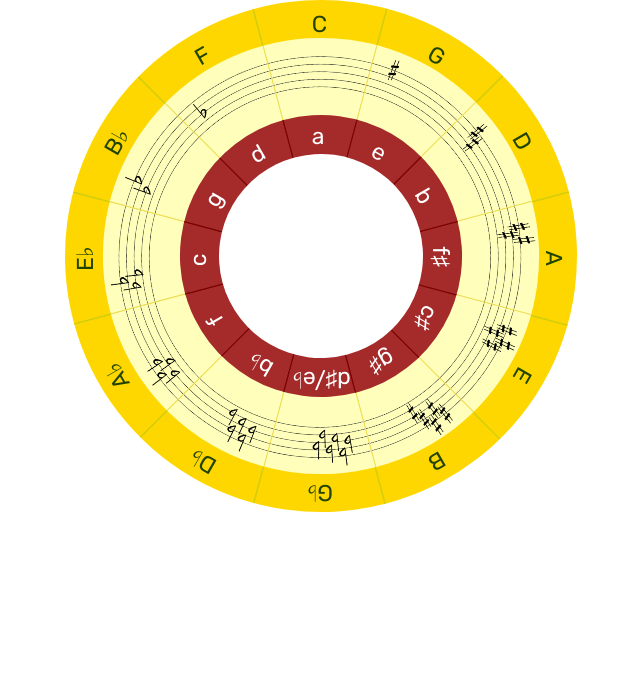
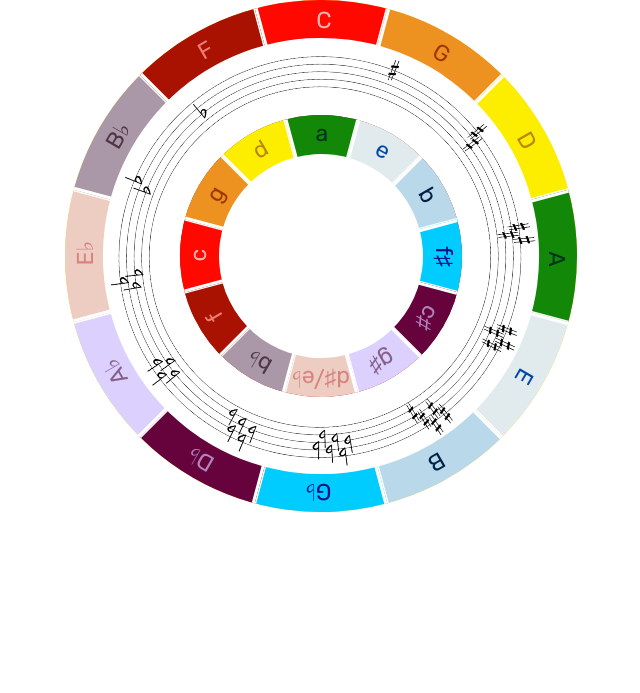
Before and after one commit to clavierbulb-green/A-Circle-of-Fifths, a plain HTML site: page index.html in a window 1280 px wide. Shown: the whole page, without its empty margins (319-959 px from the left). Drawn offline with Linux system fonts and the light colour scheme.

Commit message:
Color key labels according to each key's tonic pitch

```diff
--- a/index.html
+++ b/index.html
@@ -13,18 +13,18 @@
     <div class="container">
     <div class="circle major_keys">
         <ul>
-            <li data-index="0"><span>C</span></li>
-            <li data-index="1"><span>G</span></li>
-            <li data-index="2"><span>D</span></li>
-            <li data-index="3"><span>A</span></li>
-            <li data-index="4"><span>E</span></li>
-            <li data-index="5"><span>B</span></li>
-            <li data-index="6"><span>G&#9837;</span></li>
-            <li data-index="7"><span>D&#9837;</span></li>
-            <li data-index="8"><span>A&#9837;</span></li>
-            <li data-index="9"><span>E&#9837;</span></li>
-            <li data-index="10"><span>B&#9837;</span></li>
-            <li data-index="11"><span>F</span></li>
+            <li data-index="0" data-key="C"><span>C</span></li>
+            <li data-index="1" data-key="G"><span>G</span></li>
+            <li data-index="2" data-key="D"><span>D</span></li>
+            <li data-index="3" data-key="A"><span>A</span></li>
+            <li data-index="4" data-key="E"><span>E</span></li>
+            <li data-index="5" data-key="B"><span>B</span></li>
+            <li data-index="6" data-key="F#"><span>G&#9837;</span></li>
+            <li data-index="7" data-key="C#"><span>D&#9837;</span></li>
+            <li data-index="8" data-key="G#"><span>A&#9837;</span></li>
+            <li data-index="9" data-key="D#"><span>E&#9837;</span></li>
+            <li data-index="10" data-key="A#"><span>B&#9837;</span></li>
+            <li data-index="11" data-key="F"><span>F</span></li>
         </ul>
     </div>
     <div class="circle staff">
@@ -48,18 +48,18 @@
     </div>
     <div class="circle minor_keys">
         <ul>
-            <li data-index="0"><span>a</span></li>
-            <li data-index="1"><span>e</span></li>
-            <li data-index="2"><span>b</span></li>
-            <li data-index="3"><span>f&#9839;</span></li>
-            <li data-index="4"><span>c&#9839;</span></li>
-            <li data-index="5"><span>g&#9839;</span></li>
-            <li data-index="6"><span>d&#9839;/e&#9837;</span></li>
-            <li data-index="7"><span>b&#9837;</span></li>
-            <li data-index="8"><span>f</span></li>
-            <li data-index="9"><span>c</span></li>
-            <li data-index="10"><span>g</span></li>
-            <li data-index="11"><span>d</span></li>
+            <li data-index="0" data-key="A"><span>a</span></li>
+            <li data-index="1" data-key="E"><span>e</span></li>
+            <li data-index="2" data-key="B"><span>b</span></li>
+            <li data-index="3" data-key="F#"><span>f&#9839;</span></li>
+            <li data-index="4" data-key="C#"><span>c&#9839;</span></li>
+            <li data-index="5" data-key="G#"><span>g&#9839;</span></li>
+            <li data-index="6" data-key="D#"><span>d&#9839;/e&#9837;</span></li>
+            <li data-index="7" data-key="A#"><span>b&#9837;</span></li>
+            <li data-index="8" data-key="F"><span>f</span></li>
+            <li data-index="9" data-key="C"><span>c</span></li>
+            <li data-index="10" data-key="G"><span>g</span></li>
+            <li data-index="11" data-key="D"><span>d</span></li>
         </ul>
     </div>
     <div class="circle hole"></div>
--- a/main.css
+++ b/main.css
@@ -18,6 +18,7 @@
 }
 
 .container {
+    box-sizing: border-box;
     position: absolute;
     width: calc(var(--radius) * 2);
     height: calc(var(--radius) * 2);
@@ -32,6 +33,7 @@
 }
 
 .circle {
+    box-sizing: border-box;
     position: absolute; /*or fixed?*/
     border-radius: 50%;
     transition: all .3 ease;
@@ -47,7 +49,7 @@
 
 
 .staff {
-    background-color: #FFB; /* PLACEHOLDER */
+    background-color: white; /* PLACEHOLDER */
     height: calc(var(--radius_staff) * 2);
     width: calc(var(--radius_staff) * 2);
     left: calc(var(--radius) - var(--radius_staff));
@@ -64,6 +66,7 @@
 }
 
 .staff_container img {
+    box-sizing: border-box;
     width: 95%;
     height: 95%;
     position: absolute;
@@ -93,6 +96,7 @@
 /* size/placement of li and children should derive from parent circle */
 
 .circle li {
+    box-sizing: border-box;
     position: absolute;
     list-style: none;
     /* width and height = circle radius */
@@ -106,6 +110,7 @@
 }
 
 .circle li span {
+    box-sizing: border-box;
     position: absolute;
     font-family: 'Rubik', sans-serif;
     width: 100%;
@@ -117,37 +122,31 @@
 }
 
 .minor_keys li {
-    border: 1px solid #700;
+    border: 3px solid white;
 }
 
 .minor_keys li span {
-    /*border: 1px solid purple;*/
-    bottom: -50%; /* PLACEHOLDER */
-    right: -35%; /* PLACEHOLDER */
+    bottom: -36%; /* PLACEHOLDER */
+    right: -22%; /* PLACEHOLDER */
     padding: 0.6em;
-    color: white;
 }
 
 .major_keys li {
-    border: 1px solid #CC1;
+    border: 3px solid white;
 }
 
 .major_keys li span {
-    /*border: 1px solid brown;*/
-    bottom: -44%; /* PLACEHOLDER */
-    right: -32%; /* PLACEHOLDER */
+    bottom: -36%; /* PLACEHOLDER */
+    right: -25%; /* PLACEHOLDER */
     padding: 0.6em;
-    color: #240;
 }
 
 .staff li {
-    border: 1px solid #ED5;
 }
 
 .staff li span {
-    /*border: 1px solid purple;*/
     padding: 0.6em;
-    bottom: -42%; /* PLACEHOLDER */
+    bottom: -30%; /* PLACEHOLDER */
     right: -30%; /* PLACEHOLDER */
 }
 
@@ -193,3 +192,58 @@
 .circle li:nth-child(12){
     transform: rotate(330deg) skew(60deg);
 }
+
+
+/* Color each key according to the tonal color system of Scriain's
+ * Clavier à lumières:
+ * https://en.wikipedia.org/wiki/Clavier_%C3%A0_lumi%C3%A8res
+ */
+li[data-key='C'] {
+    background-color: #FF0800; /* 'intense red' */
+    color: #F2B5B0;
+}
+li[data-key='C#'] {
+    background-color: #66023C; /* 'violet or purple' (Tyrian Purple) */
+    color: #B284BE; /* African Violet */
+}
+li[data-key='D'] {
+    background-color: #FDEE00; /* 'yellow' */
+    color: #B8860B;
+}
+li[data-key='D#'] {
+    background-color: #EDCDC2; /* 'flesh, glint of steel */
+    color: #D7837F /* New York Pink */;
+}
+li[data-key='E'] {
+    background-color: #E1EBEE; /* 'moonshine or frost' (Marian blue) */
+    color: #0047AB;
+}
+li[data-key='F'] {
+    background-color: #A91101; /* 'deep red' (Turkey Red) */
+    color: #EC7D73;
+}
+li[data-key='F#'] {
+    /* 'bright blue or violet' (Vivid Sky Blue) */
+    background-color: 	#00CCFF;
+    color: #000f89; /* Phthalo Blue */
+}
+li[data-key='G'] {
+    background-color: #ED9121; /* 'orange' */
+    color: #A03702;
+}
+li[data-key='G#'] {
+    background-color: #DCD0FF; /* 'violet or lilac' (Pale Lilac) */
+    color: #856088; /* Chinese Violet */
+}
+li[data-key='A'] {
+    background-color: #138808; /* 'green' */
+    color: #013220;
+}
+li[data-key='A#'] {
+    background-color: #AA98A9; /* 'rose or steel' (Rose Quartz) */
+    color: #4E3644;
+}
+li[data-key='B'] {
+    background-color: #B9D9EB; /* 'blue or pearly blue' (Columbia Blue) */
+    color: #002147; /* Oxford Blue */
+}
```
Also changed, not shown: README.md.
